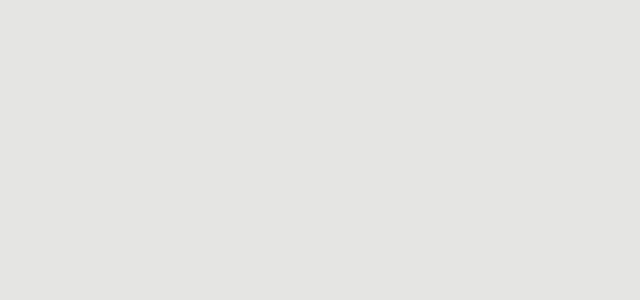
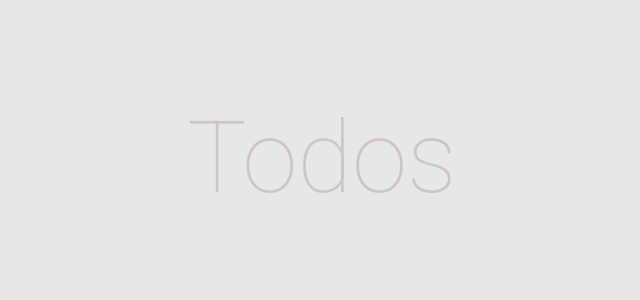
Before and after one commit to SergeySKA10/mb_pet_todoList, a Next.js app: page / in a window 1280 px wide. Shown: the top 300 px of the page, without its empty margins (318-958 px from the left). Built offline with nearby package versions, Linux system fonts and the light colour scheme.

Commit message:
feat/components: Header: create components Header

```diff
--- a/next.config.ts
+++ b/next.config.ts
@@ -3,7 +3,8 @@ import type { NextConfig } from 'next';
 const nextConfig: NextConfig = {
     sassOptions: {
         additionalData: `
-      $main_color: #e5e5e3;
+          $main_color: #e6e8e7;
+          $text_color: #3b3636;
     `,
     },
 };
--- a/src/app/layout.tsx
+++ b/src/app/layout.tsx
@@ -3,7 +3,7 @@ import { Roboto } from 'next/font/google';
 import '@/style/globals.scss';
 
 const robotoSans = Roboto({
-    weight: ['400', '700'],
+    weight: ['100', '400', '700'],
     variable: '--font-geist-sans',
     subsets: ['latin'],
 });
--- a/src/app/page.tsx
+++ b/src/app/page.tsx
@@ -1,6 +1,11 @@
+import { Header } from '@/features/components/Header/Header';
 // import Image from "next/image";
 // import styles from "./page.module.css";
 
 export default function Home() {
-    return <main></main>;
+    return (
+        <main>
+            <Header />
+        </main>
+    );
 }
--- /dev/null
+++ b/src/features/components/Header/Header.scss
@@ -0,0 +1,11 @@
+.header {
+    margin-top: 100px;
+    display: block;
+    text-align: center;
+    color: rgba(171, 142, 142, 0.4);
+    font-weight: 100;
+    font-size: 100px;
+    &::first-letter {
+        text-transform: uppercase;
+    }
+}
--- /dev/null
+++ b/src/features/components/Header/Header.tsx
@@ -0,0 +1,5 @@
+import './Header.scss';
+
+export const Header = () => {
+    return <h1 className="header">todos</h1>;
+};
```
